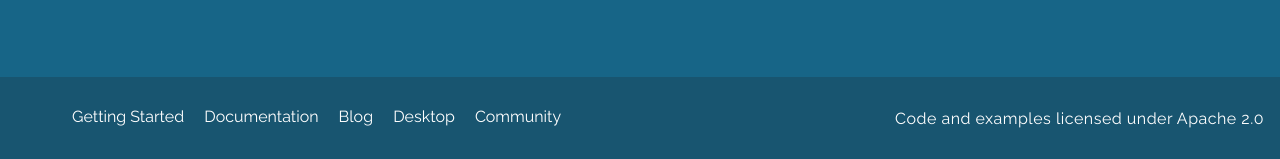
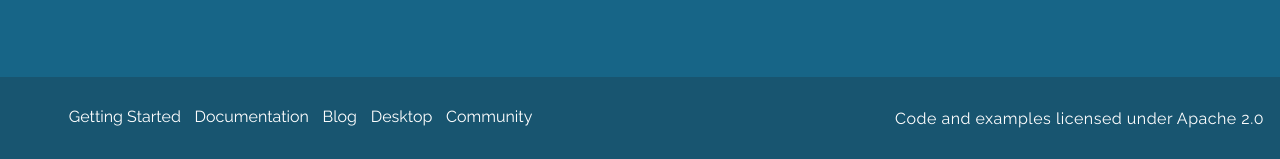
Before and after one commit to opsdroid/opsdroid.github.io, a Jekyll site: the page built from index.html, in a window 1280 px wide. Shown: the part 2127-2286 px from the top of the page. Built offline with Jekyll 4.4.1, drawn with Linux system fonts in a browser that asks for light colours; nearby versions of some CDN libraries.

Commit message:
Reduce spacing of footer navigation

```diff
--- a/css/main.css
+++ b/css/main.css
@@ -754,7 +754,7 @@ footer .bottom-footer .navigation-footer {
 }
 
 footer .bottom-footer .navigation-footer a {
-  padding: 0rem .5rem;
+  padding: 0rem .3rem;
 }
 
 footer .bottom-footer .license {
--- a/css/main.scss
+++ b/css/main.scss
@@ -692,7 +692,7 @@ footer {
         padding-bottom: 0rem;
       }
       a {
-        padding: 0rem .5rem;
+        padding: 0rem .3rem;
       }
     }
 
```
